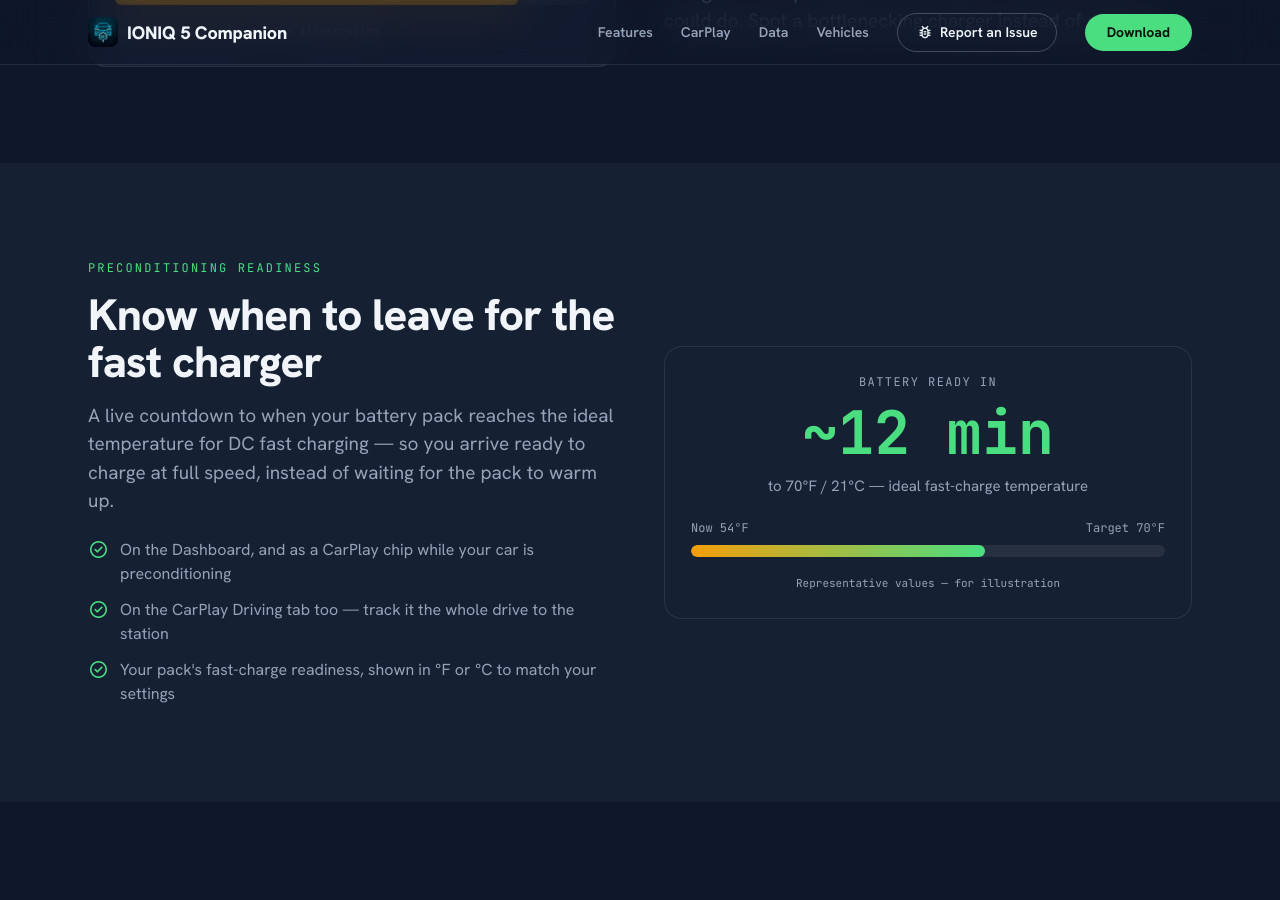
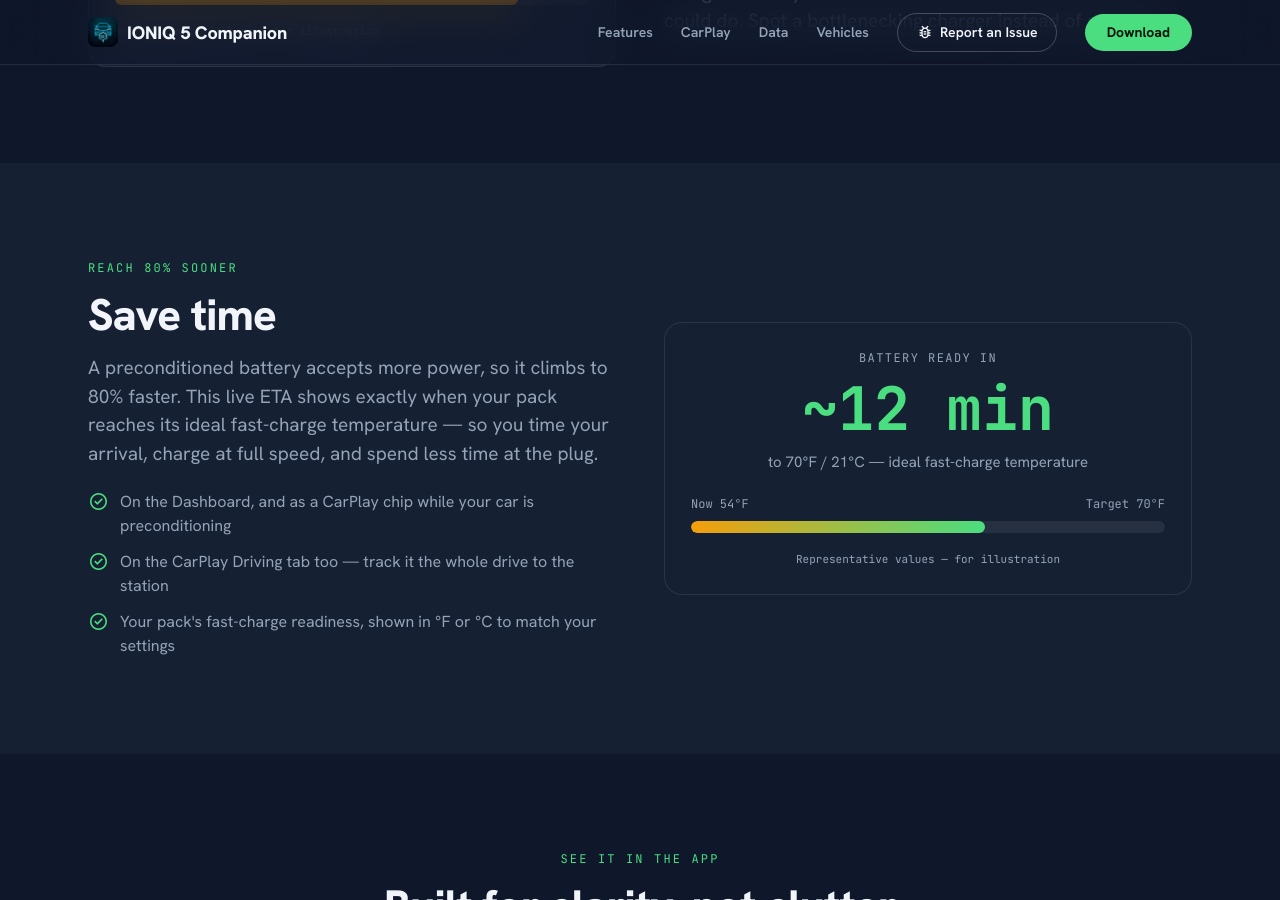
Before and after one commit to gburlingame/ioniq-app, a Jekyll site: the page built from index.html, in a window 1280 px wide and 900 px high, scrolled down 2710 px. Built offline with Jekyll 4.4.1, drawn with Linux system fonts in a browser that asks for light colours; some of the changed text lies outside the part shown.

Commit message:
Reword landing page: time-saving Preconditioning + CarPlay headings
- Preconditioning section now leads with the benefit: "Save time" headline
  with a "Reach 80% sooner" eyebrow and a lead about reaching 80% faster with
  a warm pack (framed as pack thermal readiness, not cabin comfort)
- CarPlay section headline: "Your data — beautifully in CarPlay", with the
  former headline moved to the eyebrow

Co-Authored-By: Claude Opus 4.8 (1M context) <noreply@anthropic.com>

```diff
--- a/index.html
+++ b/index.html
@@ -67,8 +67,8 @@ nav_exclude: true
 <section id="carplay" class="pad" style="background:var(--surface)"><div class="wrap">
   <div class="split">
     <div>
-      <div class="eyebrow">On your dashboard</div>
-      <h2>Your telemetry, on the head&nbsp;unit</h2>
+      <div class="eyebrow">Your telemetry, on the head&nbsp;unit</div>
+      <h2>Your data &mdash; beautifully in CarPlay</h2>
       <p class="lead">No need to look at your phone. The most important numbers live right on your vehicle's main display.</p>
       <ul class="feature-list">
         <li><span class="material-symbols-outlined">check_circle</span>Two rows of live chips while driving &mdash; SoC, power, odometer, cell delta, motor RPM, climate, tire pressures, and more</li>
@@ -111,9 +111,9 @@ nav_exclude: true
 <section id="preconditioning" class="pad" style="background:var(--surface)"><div class="wrap">
   <div class="split">
     <div>
-      <div class="eyebrow">Preconditioning readiness</div>
-      <h2>Know when to leave for the fast&nbsp;charger</h2>
-      <p class="lead">A live countdown to when your battery pack reaches the ideal temperature for DC fast charging &mdash; so you arrive ready to charge at full speed, instead of waiting for the pack to warm up.</p>
+      <div class="eyebrow">Reach 80% sooner</div>
+      <h2>Save time</h2>
+      <p class="lead">A preconditioned battery accepts more power, so it climbs to 80% faster. This live ETA shows exactly when your pack reaches its ideal fast-charge temperature &mdash; so you time your arrival, charge at full speed, and spend less time at the plug.</p>
       <ul class="feature-list">
         <li><span class="material-symbols-outlined">check_circle</span>On the Dashboard, and as a CarPlay chip while your car is preconditioning</li>
         <li><span class="material-symbols-outlined">check_circle</span>On the CarPlay Driving tab too &mdash; track it the whole drive to the station</li>
```
